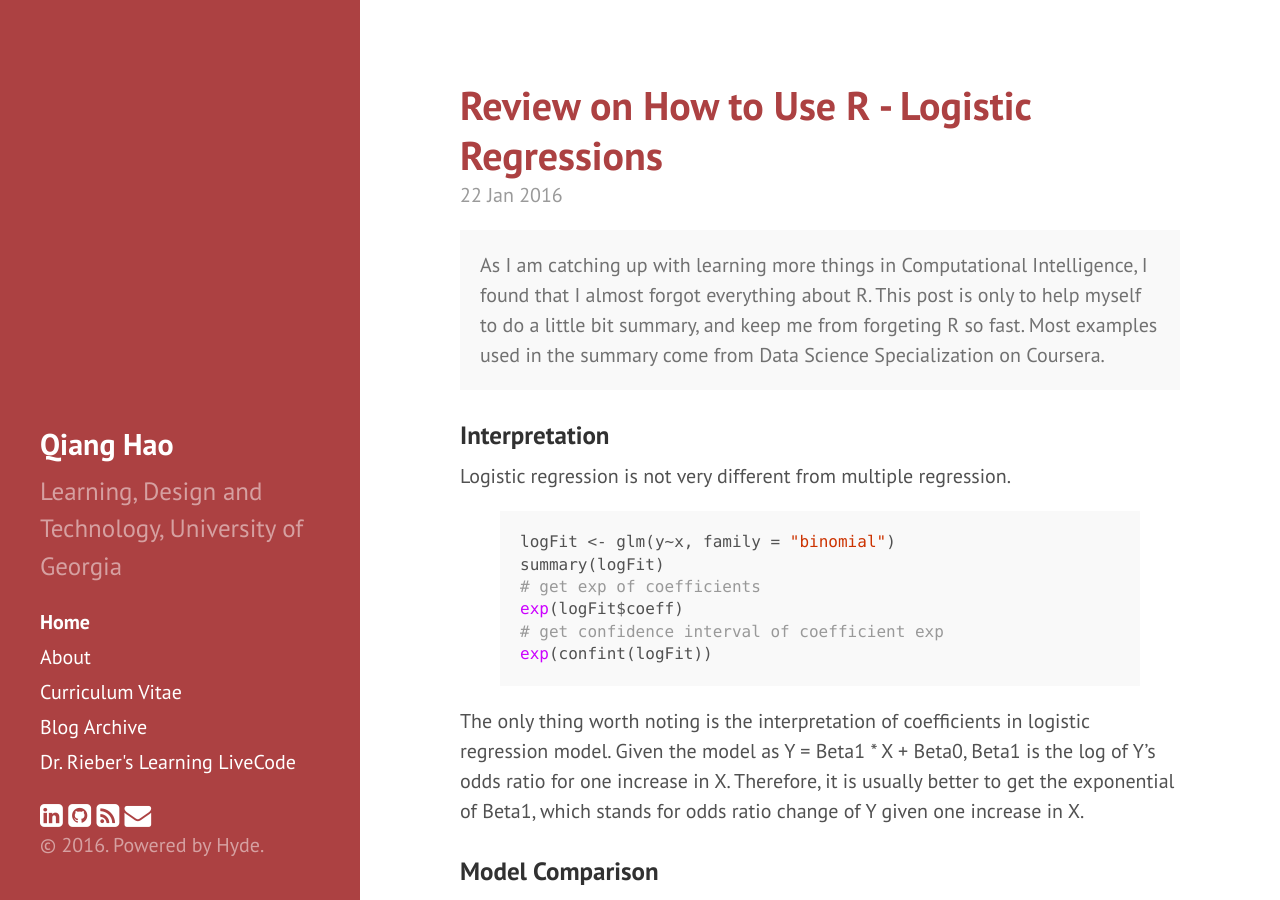
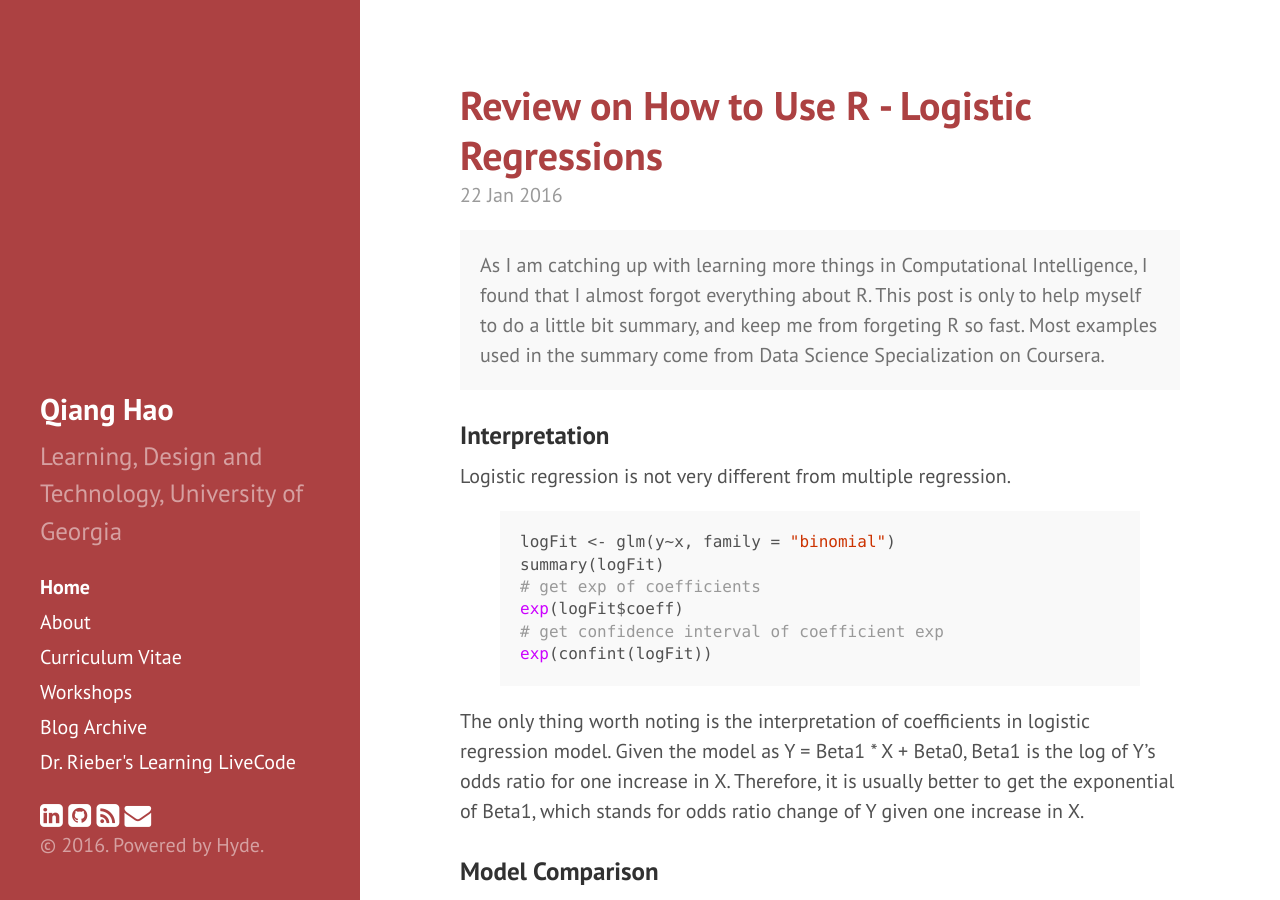
Before and after one commit to Neo-Hao/neo-hao.github.io, a Jekyll site: the page built from index.html, in a window 1280 px wide and 900 px high. Built offline with Jekyll 4.4.1, drawn with Linux system fonts in a browser that asks for light colours; nearby versions of some CDN libraries; the list of posts is cut into pages by our own code; comment, search, counter and statistics services are not loaded.

Commit message:
workshop

```diff
--- a/_includes/sidebar.html
+++ b/_includes/sidebar.html
@@ -26,6 +26,7 @@
         {% endif %}
       {% endfor %}
 
+      <a class="sidebar-nav-item" href="http://home.tobeneo.com/edutextmining/" target="_blank">Workshops</a>
       <a class="sidebar-nav-item" href="https://tobeneo.wordpress.com/" target="_blank">Blog Archive</a>
       <a class="sidebar-nav-item" href="http://learninglivecode.blogspot.com/" target="_blank">Dr. Rieber's Learning LiveCode</a>
     </nav>
```
